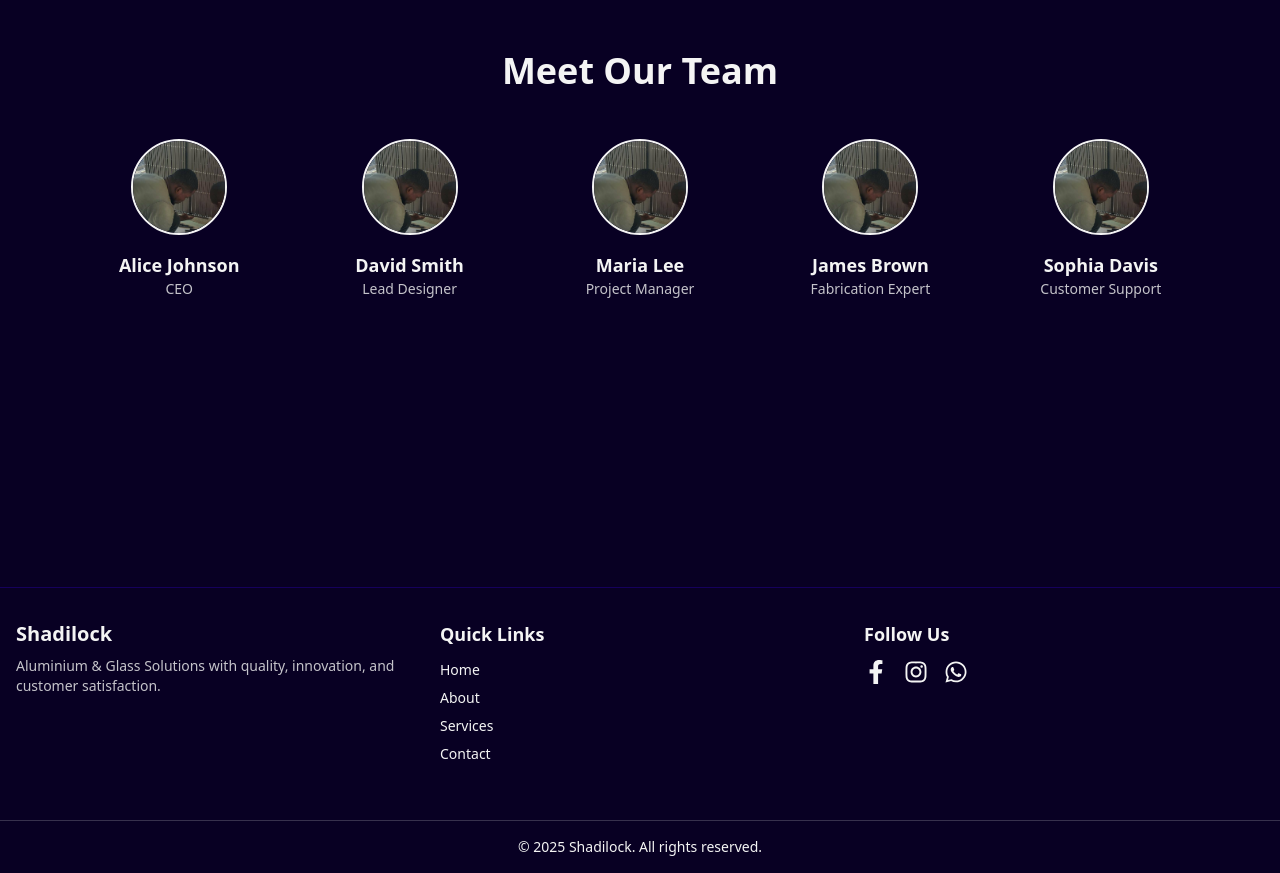
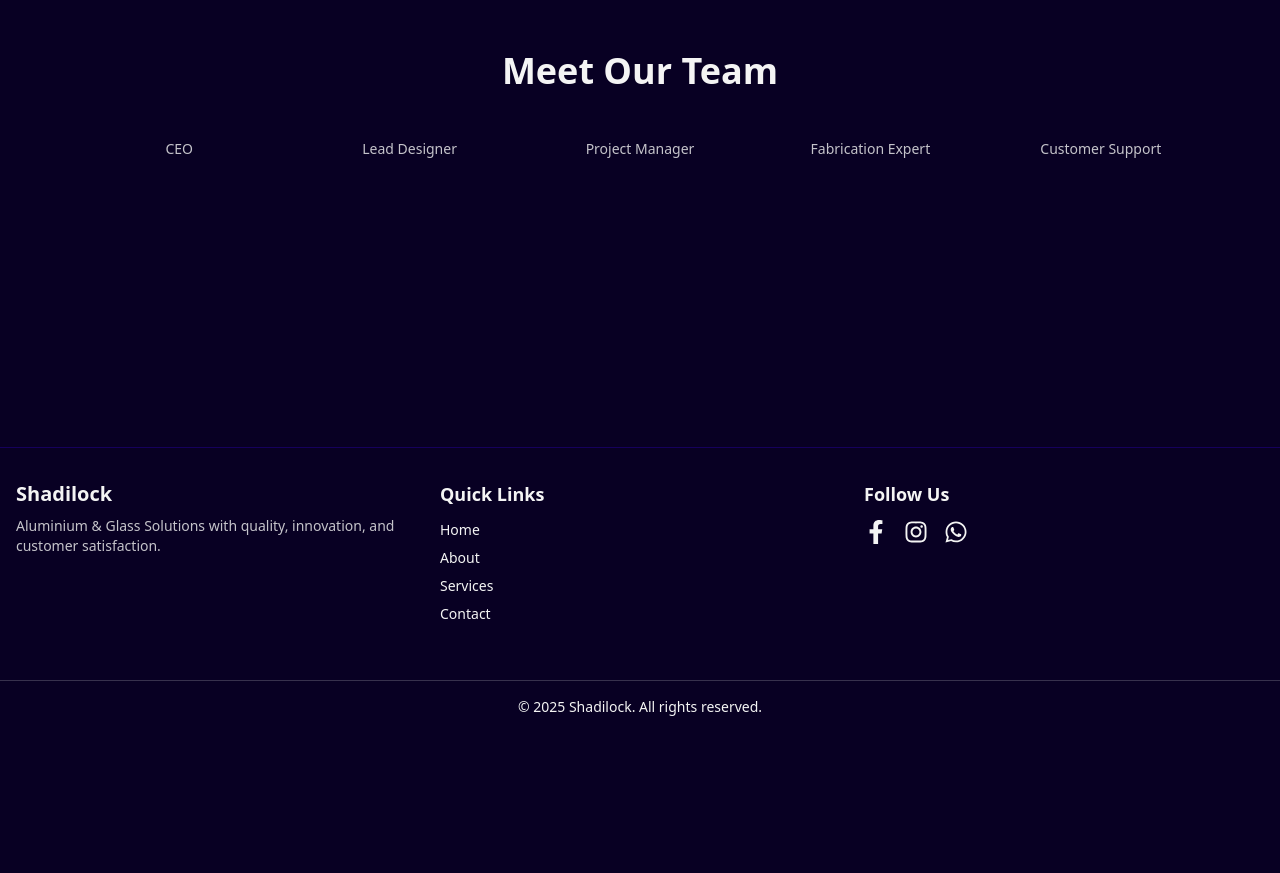
Before and after one commit to Abraham-trigs/shadilock-fabrications, a Next.js app in the folder shadilock-fabrications/: page /about in a window 1280 px wide. Shown: the part 900-1773 px from the top of the page. After the commit the page ends 1633 px from the top, so only its background shows below. Built offline with nearby package versions, Linux system fonts and the light colour scheme.

Commit message:
contact page updated

```diff
--- a/shadilock-fabrications/src/app/about/page.tsx
+++ b/shadilock-fabrications/src/app/about/page.tsx
@@ -154,7 +154,7 @@ export default function About() {
               key={idx}
               className="flex flex-col items-center text-center transition-transform duration-300 hover:scale-105"
             >
-              <div className="w-24 h-24 mb-4 rounded-full overflow-hidden border-2 border-lightText">
+              {/* <div className="w-24 h-24 mb-4 rounded-full overflow-hidden border-2 border-lightText">
                 <Image
                   src={member.img}
                   alt={`${member.name}, ${member.role}`}
@@ -162,9 +162,9 @@ export default function About() {
                   height={96}
                   className="w-full h-full object-cover"
                 />
-              </div>
+              </div> */}
               <h3 className="text-lg font-semibold text-lightText">
-                {member.name}
+                {/* {member.name} */}
               </h3>
               <p className="text-sm text-lightText opacity-80">{member.role}</p>
             </div>
--- a/shadilock-fabrications/src/app/page.tsx
+++ b/shadilock-fabrications/src/app/page.tsx
@@ -66,7 +66,7 @@ export default function HomePage() {
         {/* Wrapper */}
         <div className="relative z-10 px-4 md:px-12 lg:px-20 py-12 mt-8">
           {/* Mobile */}
-          <div className="flex flex-col gap-2 lg:hidden">
+          <div className="flex flex-col gap lg:hidden">
             <HeroContent />
             <ImageCarouselWrapper /> {/* ✅ client component */}
           </div>
--- a/shadilock-fabrications/src/components/contact/ContactForm.tsx
+++ b/shadilock-fabrications/src/components/contact/ContactForm.tsx
@@ -26,7 +26,7 @@ export default function ContactForm() {
   };
 
   return (
-    <section className="w-full bg-blue text-blue px-6 md:px-12 lg:px-20 py-16">
+    <section className="w-full bg-blue text-lightText px-6 md:px-12 lg:px-20 py-16">
       <div className="max-w-4xl mx-auto text-center mb-12">
         <div className="mb-6 flex justify-center">
           <Image
@@ -144,8 +144,7 @@ export default function ContactForm() {
                 <FaInstagram size={20} />
               </a>
               <a
-                href="https://wa.me/233246786638?text=Hello%20Shadilock%20Fabrications%20👋%0A%0APlease%20choose%20an%20option%20to%20help%20us%20assist%20you%20quickly%3A%0A1%E2%83%A3%20Services%0A2%E2%83%A3%20Get%20a%20Quote%0A3%E2%83%A3%20Contact%20Support%0A%0AYou%20can%20also%20visit%20our%20website%20for%20more%20information%3A%20https%3A%2F%2Fshadilockfabrications.com
-"
+                href="https://wa.me/233246786638?text=Hello%20Shadilock%20Fabrications%20👋%0A%0APlease%20choose%20an%20option%20to%20help%20us%20assist%20you%20quickly%3A%0A1%E2%83%A3%20Services%0A2%E2%83%A3%20Get%20a%20Quote%0A3%E2%83%A3%20Contact%20Support%0A%0AYou%20can%20also%20visit%20our%20website%20for%20more%20information%3A%20https%3A%2F%2Fshadilockfabrications.com"
                 target="_blank"
                 rel="noopener noreferrer"
                 className="p-3 rounded-full bg-orange border border-blueHover hover:bg-orange hover:text-darkBg transition"
```
